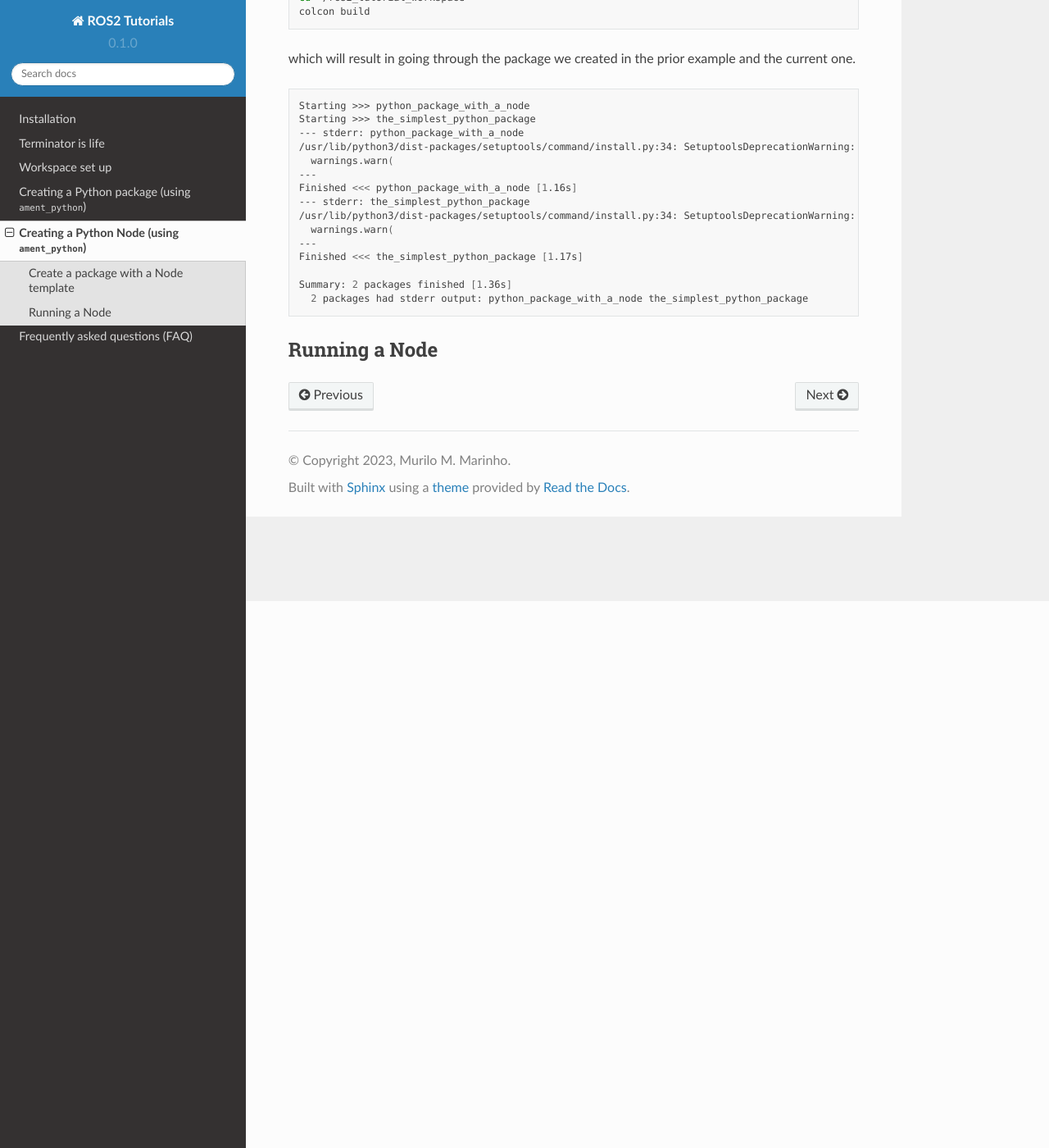
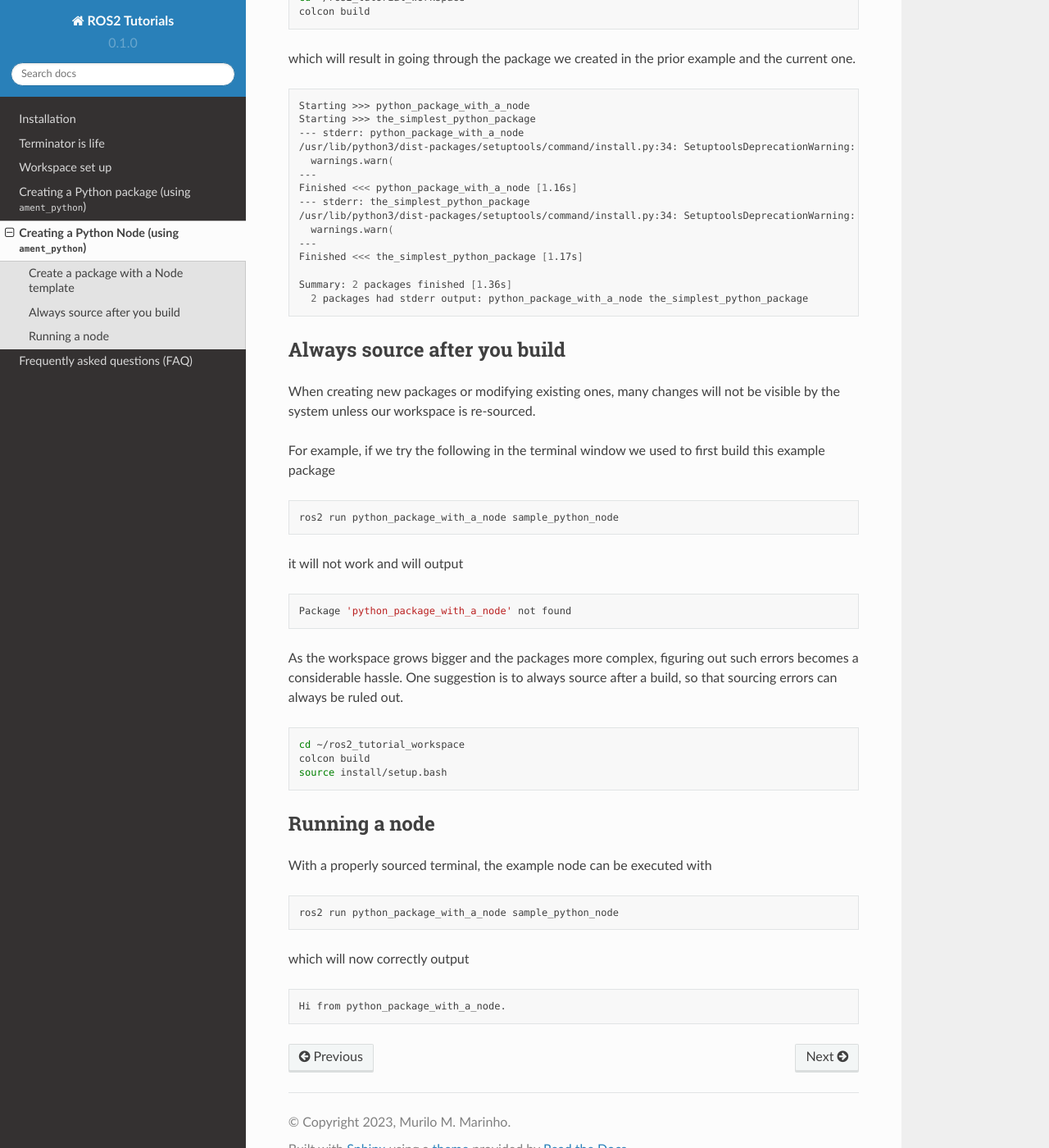
Before and after one commit to mmmarinho/ROS2_Tutorial, a Sphinx documentation site: the page built from docs/source/create_python_node.rst, in a window 1280 px wide and 1400 px high, scrolled down 667 px. Shown: the whole window at 82% size. Built offline with Sphinx 7.4.7 and the Read the Docs theme 2.0.0, drawn with Linux system fonts in a browser that asks for light colours.

Commit message:
Update create_python_node.rst

```diff
--- a/docs/source/create_python_node.rst
+++ b/docs/source/create_python_node.rst
@@ -48,5 +48,42 @@
     Summary: 2 packages finished [1.36s]
       2 packages had stderr output: python_package_with_a_node the_simplest_python_package
 
-Running a Node
+Always source after you build
+-----------------------------
+
+When creating new packages or modifying existing ones, many changes will not be visible by the system unless our workspace is re-sourced.
+
+For example, if we try the following in the terminal window we used to first build this example package
+
+.. code:: bash
+
+   ros2 run python_package_with_a_node sample_python_node
+
+it will not work and will output
+
+.. code:: bash
+
+   Package 'python_package_with_a_node' not found
+
+As the workspace grows bigger and the packages more complex, figuring out such errors becomes a considerable hassle. One suggestion is to always source after a build, so that sourcing errors can always be ruled out.
+
+.. code:: bash
+
+   cd ~/ros2_tutorial_workspace
+   colcon build
+   source install/setup.bash
+
+Running a node
 --------------
+
+With a properly sourced terminal, the example node can be executed with
+
+.. code:: bash
+
+   ros2 run python_package_with_a_node sample_python_node
+
+which will now correctly output
+
+.. code:: bash
+
+   Hi from python_package_with_a_node.
```
